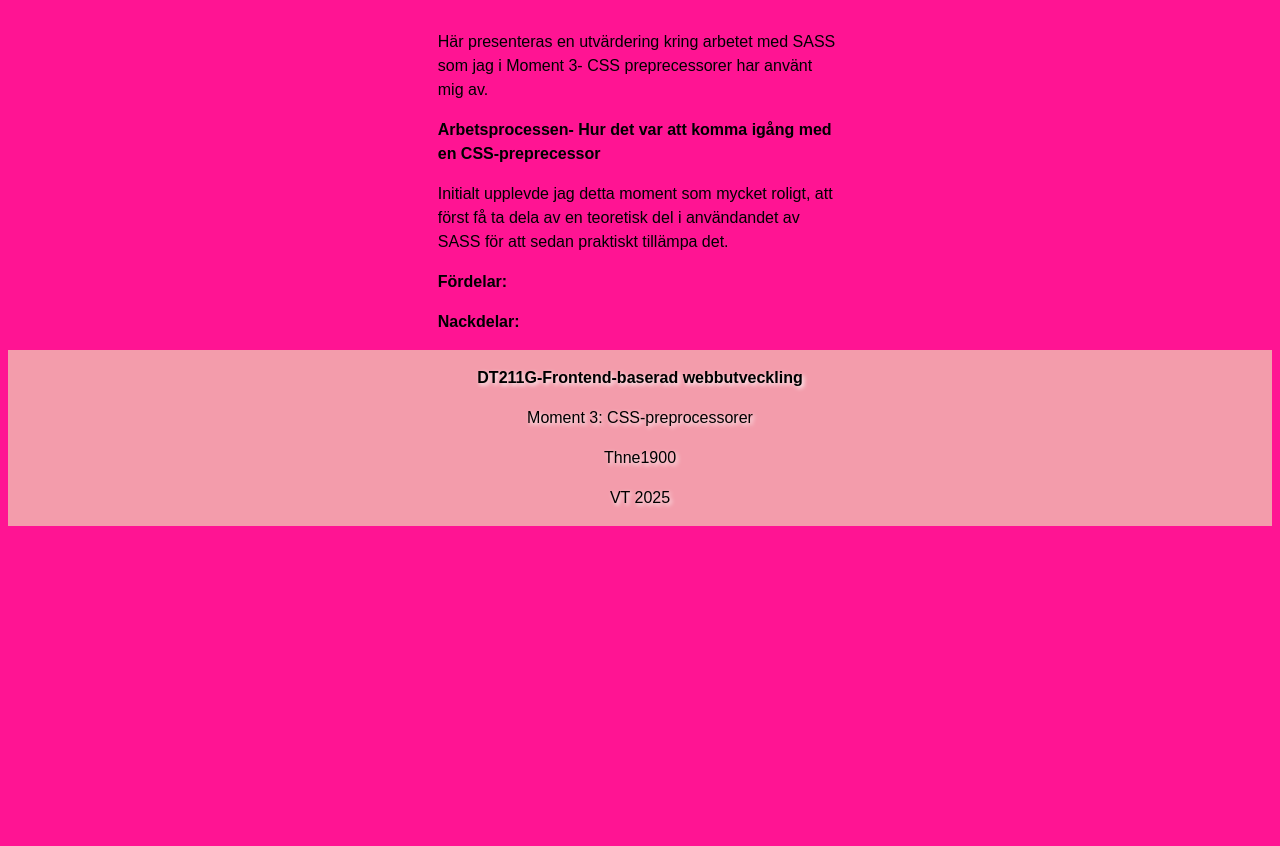
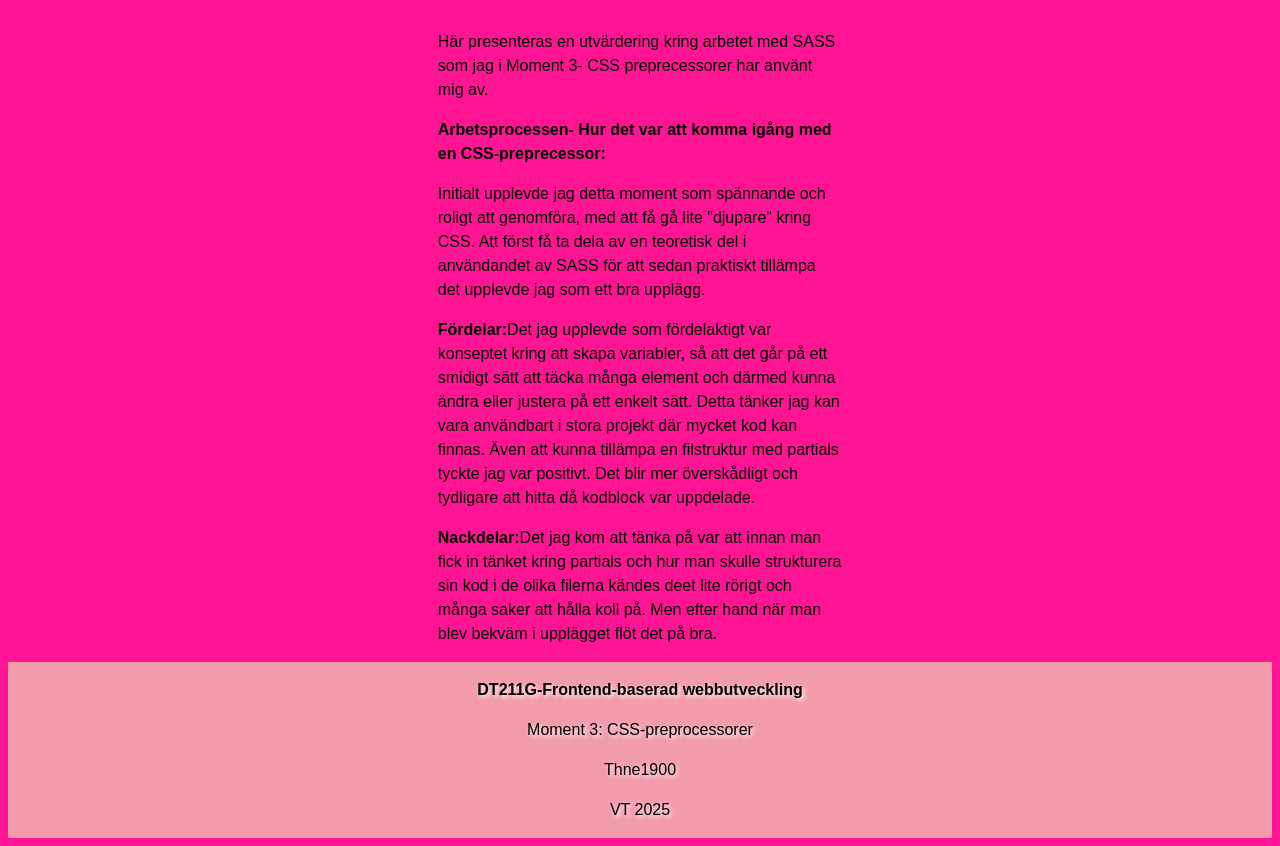
Before and after one commit to thne1900/moment3-cssprepropessorer, a website built with Parcel: page src/sass.html in a window 1280 px wide. Shown: the part 254-1100 px from the top of the page. Before the commit the page ends 800 px from the top, so only its background shows below. Built offline with nearby package versions, Linux system fonts and the light colour scheme.

Commit message:
Uppdaterat i sass.html

```diff
--- a/src/sass.html
+++ b/src/sass.html
@@ -30,11 +30,16 @@
     <h1>Sass:</h1>
     <p>Här presenteras en utvärdering kring arbetet med SASS som jag i Moment 3- CSS preprecessorer
         har använt mig av.</p>
-        <p><strong>Arbetsprocessen- Hur det var att komma igång med en CSS-preprecessor</strong></p>
-        Initialt upplevde jag detta moment som mycket roligt, att först få ta dela av en teoretisk del i
-        användandet av SASS för att sedan praktiskt tillämpa det.
-    <p><strong>Fördelar:</strong></p>
-    <p><strong>Nackdelar:</strong></p>
+    <p><strong>Arbetsprocessen- Hur det var att komma igång med en CSS-preprecessor:</strong></p>
+        Initialt upplevde jag detta moment som spännande och roligt att genomföra, med att få gå lite "djupare" kring CSS.
+        Att först få ta dela av en teoretisk del i användandet av SASS för att sedan praktiskt tillämpa det upplevde jag som ett bra upplägg.
+    <p><strong>Fördelar:</strong>Det jag upplevde som fördelaktigt var konseptet kring att skapa variabler,
+        så att det går på ett smidigt sätt att täcka många element och därmed kunna ändra eller justera på ett enkelt sätt.
+        Detta tänker jag kan vara användbart i stora projekt där mycket kod kan finnas. Även att kunna tillämpa en filstruktur
+    med partials tyckte jag var positivt. Det blir mer överskådligt och tydligare att hitta då kodblock var uppdelade. </p>
+    <p><strong>Nackdelar:</strong>Det jag kom att tänka på var att innan man fick in tänket kring partials och hur man skulle
+        strukturera sin kod i de olika filerna kändes deet lite rörigt och många saker att hålla koll på.
+        Men efter hand när man blev bekväm i upplägget flöt det på bra. </p>
     </p>
     </article>
     <footer class="footer2">
--- a/src/styles/_layout.scss
+++ b/src/styles/_layout.scss
@@ -1,7 +1,5 @@
 $ma-top: 10%;
 $ma-bot: 10%;
-
-
 
 .grid-container {display: grid;
     grid-template-rows: auto;
```
